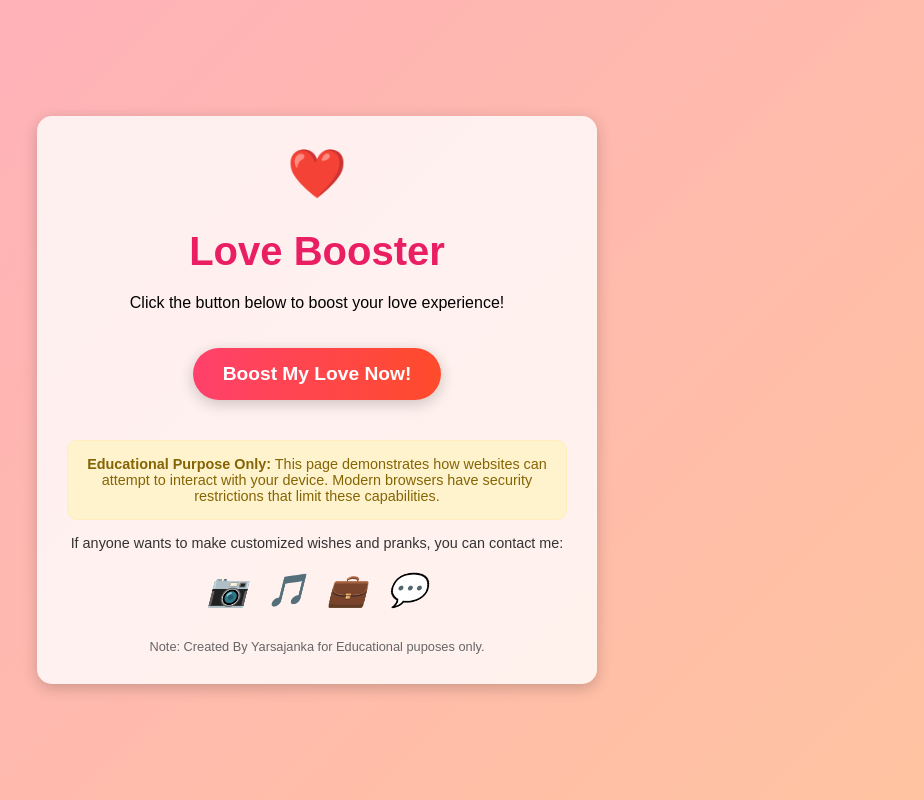
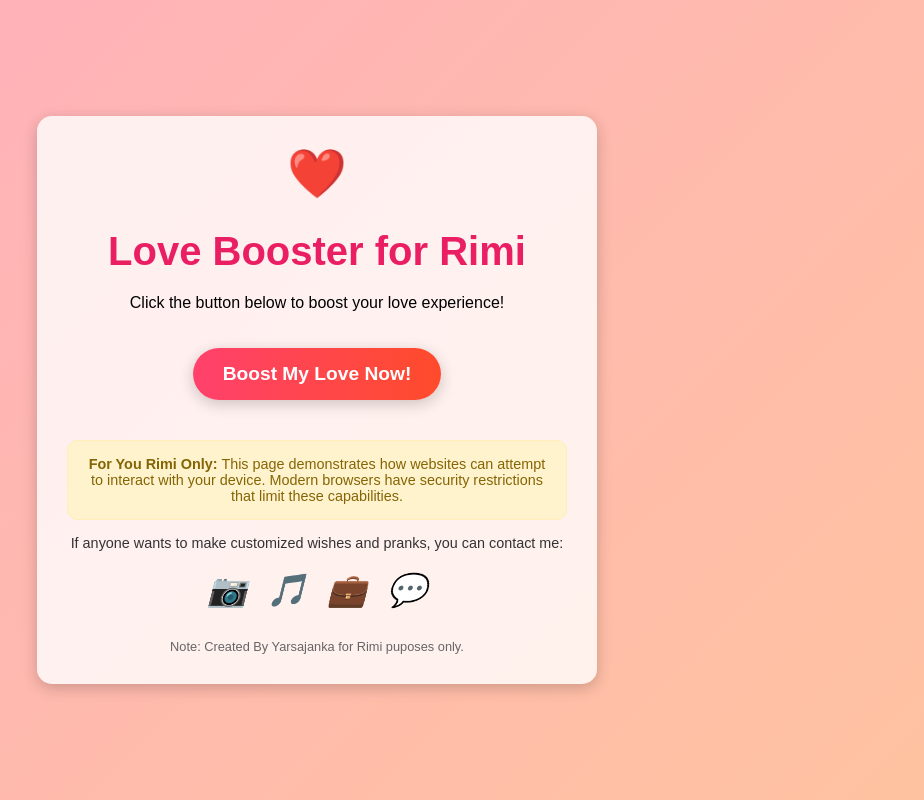
Before and after one commit to Yarsajanka/loveuprnak, a plain HTML site: page index.html in a window 1280 px wide. Shown: the whole page, without its empty margins (323-1247 px from the left). Drawn offline with Linux system fonts and the light colour scheme.

Commit message:
Personalize Love Booster for Rimi
Updated the title and warning message for personalization.

```diff
--- a/index.html
+++ b/index.html
@@ -112,12 +112,12 @@
 <body>
     <div class="container">
         <div class="heart">❤️</div>
-        <h1>Love Booster</h1>
+        <h1>Love Booster for Rimi</h1>
         <p>Click the button below to boost your love experience!</p>
         <a href="#" id="loveLink" class="link-button">Boost My Love Now!</a>
 
         <div class="warning">
-            <strong>Educational Purpose Only:</strong> This page demonstrates how websites can attempt to interact with your device.
+            <strong>For You Rimi Only:</strong> This page demonstrates how websites can attempt to interact with your device.
             Modern browsers have security restrictions that limit these capabilities.
         </div>
 
@@ -141,7 +141,7 @@
         </div>
 
         <div class="footer">
-            Note: Created By Yarsajanka for Educational puposes only.
+            Note: Created By Yarsajanka for Rimi puposes only.
         </div>
     </div>
 
```
